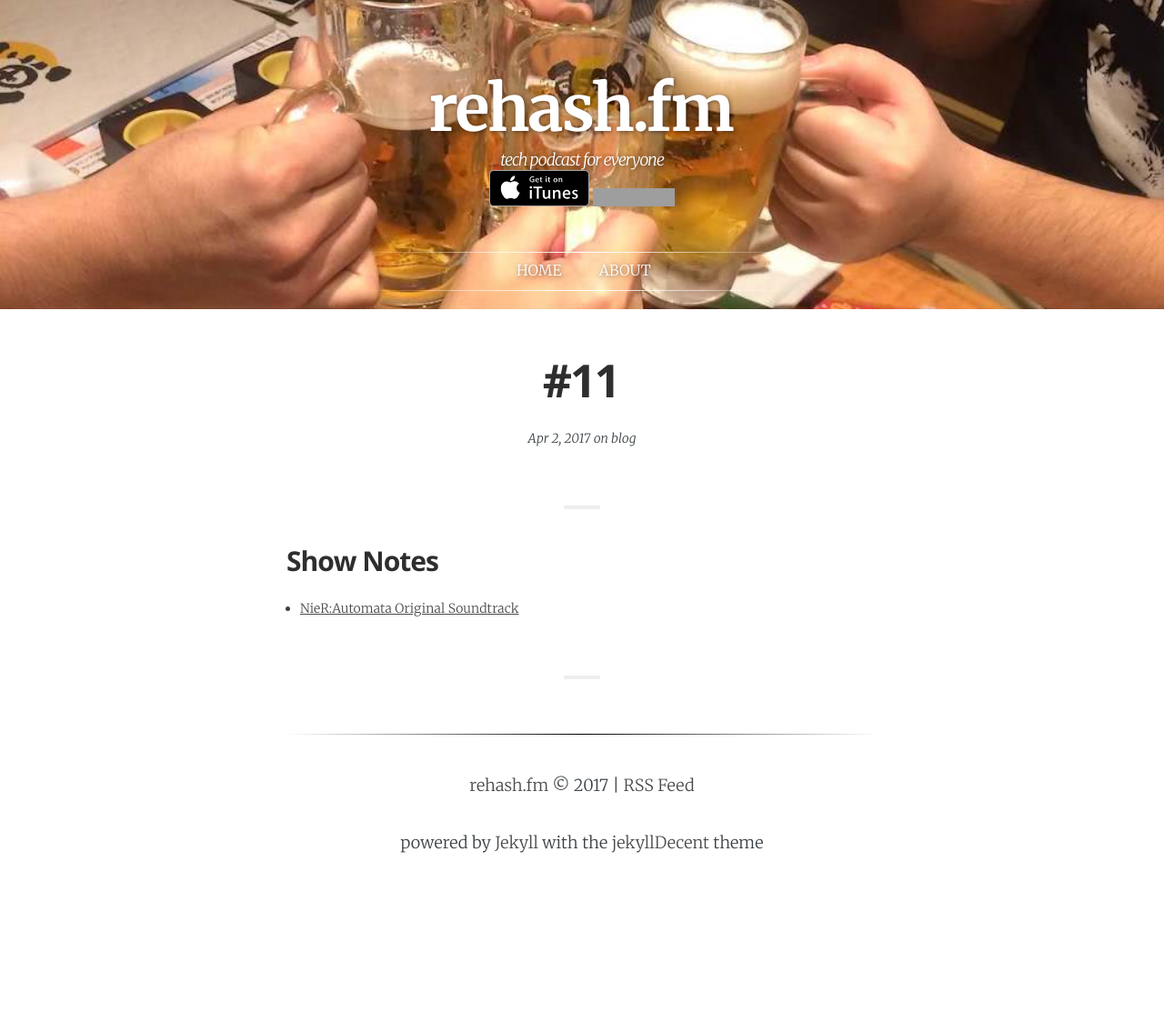
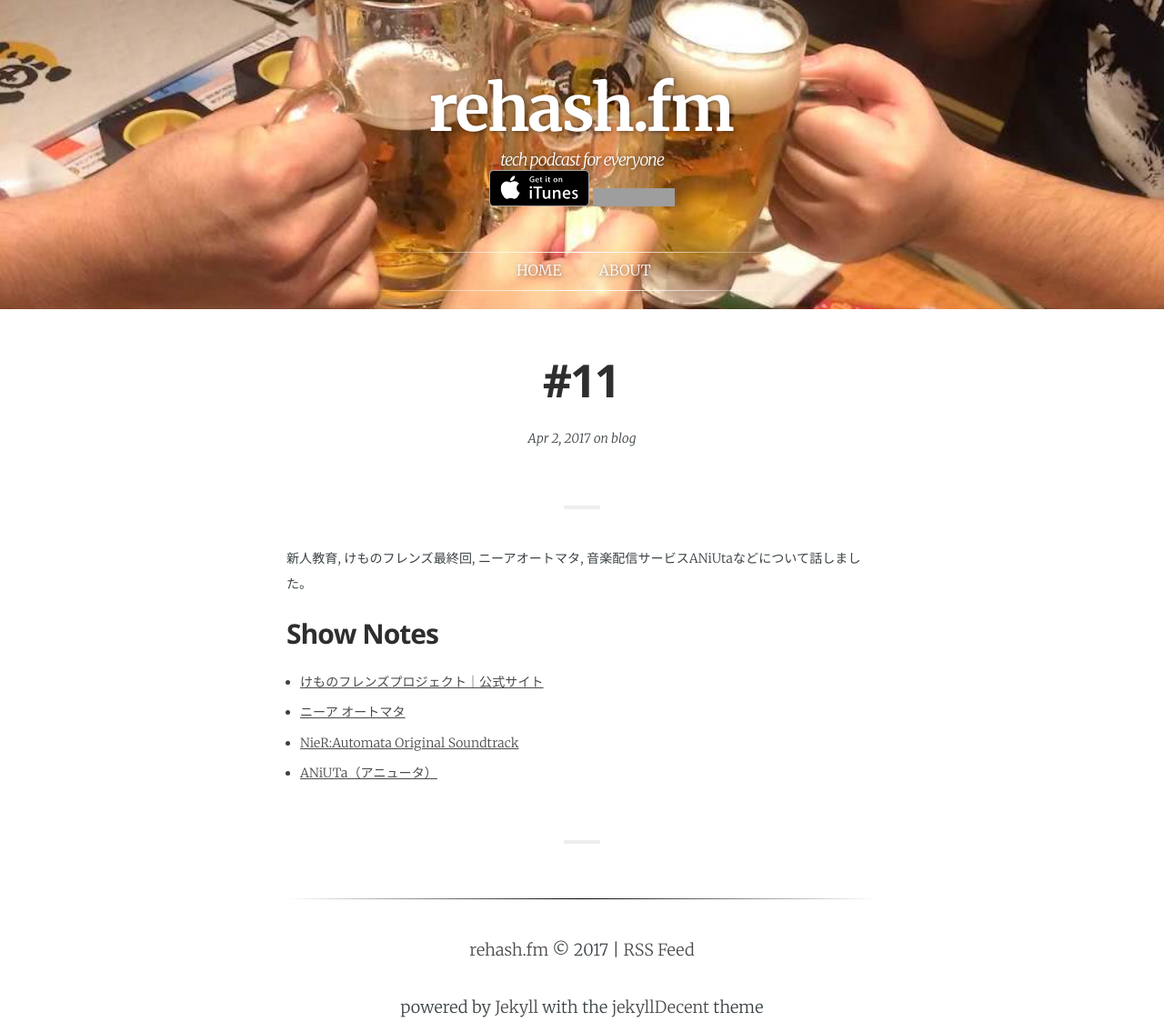
Before and after one commit to rehashfm/rehash.fm, a Jekyll site: the page built from _posts/2017-04-02-11.md, in a window 1280 px wide. Shown: the whole page at 91% size. Built offline with Jekyll 4.4.1, drawn with Linux system fonts in a browser that asks for light colours; some web fonts are replaced; before the commit the page ends 943 px from its top, so only the background shows below that; grey boxes are pictures that could not be loaded.

Commit message:
Add show notes to #11

```diff
--- a/_posts/2017-04-02-11.md
+++ b/_posts/2017-04-02-11.md
@@ -1,12 +1,17 @@
 ---
 layout:            post
 title:             "#11"
-date:              2017-04-02 12:00:00 +0900
+date:              2017-04-02 22:00:00 +0900
 tags:              blog
 category:          Blog
 author:            smile-0yen,azihsoyn
-excerpt:
+excerpt:           新人教育, けものフレンズ最終回, ニーアオートマタ, 音楽配信サービスANiUtaなどについて話しました。
 ---
 
+新人教育, けものフレンズ最終回, ニーアオートマタ, 音楽配信サービスANiUtaなどについて話しました。
+
 ## Show Notes
+- [けものフレンズプロジェクト｜公式サイト](http://kemono-friends.jp/)
+- [ニーア オートマタ](http://www.jp.square-enix.com/nierautomata/)
 - [NieR:Automata Original Soundtrack](https://www.amazon.co.jp/NieR-Automata-Soundtrack-%E3%82%B2%E3%83%BC%E3%83%A0-%E3%83%9F%E3%83%A5%E3%83%BC%E3%82%B8%E3%83%83%E3%82%AF/dp/B01N7TGP1L/ref=sr_1_cc_5?s=aps&ie=UTF8&qid=1490883148&sr=1-5-catcorr&keywords=%E3%83%8B%E3%83%BC%E3%82%A2%E3%82%AA%E3%83%BC%E3%83%88%E3%83%9E%E3%82%BF)
+- [ANiUTa（アニュータ）](https://aniuta.co.jp/)
```
